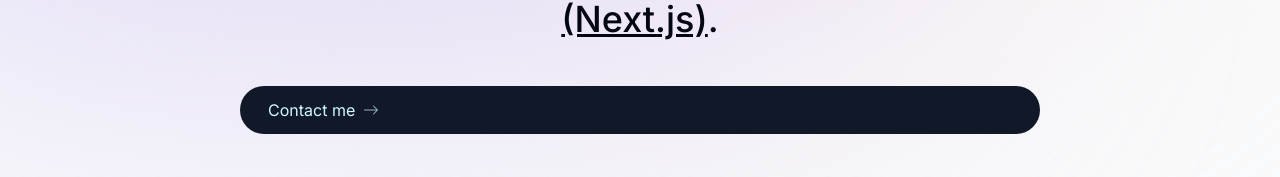
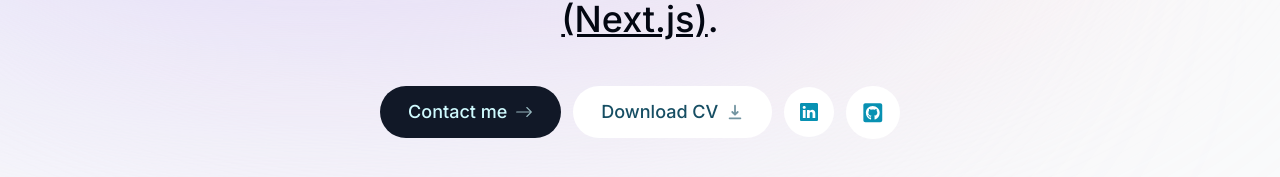
Before and after one commit to Nir132/Next-portfolio, a Next.js app: page / in a window 1280 px wide. Shown: the part 477-654 px from the top of the page. Built offline with nearby package versions, Linux system fonts and the light colour scheme.

Commit message:
finished intro

```diff
--- a/components/Intro.tsx
+++ b/components/Intro.tsx
@@ -4,6 +4,8 @@ import Image from 'next/image'
 import { motion } from 'framer-motion'
 import Link from 'next/link'
 import { BsArrowRight, BsLinkedin } from "react-icons/bs";
+import {HiDownload } from "react-icons/hi";
+import { FaGithubSquare } from 'react-icons/fa';
 
 export default function Intro() {
   return (
@@ -43,10 +45,42 @@ export default function Intro() {
             building <span className="italic">sites & apps</span>. My focus is{" "}
             <span className="underline">Data and React (Next.js)</span>.
         </motion.h1>
-        <div>
-          <Link href="#contact" className='bg-gray-900 px-7 py-3 flex items-center gap-2 rounded-full text-cyan-100'>Contact me
-           <BsArrowRight className="opacity-70 group-hover:translate-x-1 transition" /></Link>
-        </div>
+        <motion.div className='flex flex-col sm:flex-row items-center justify-center
+         gap-3 px-2 text-lg font-medium'
+         initial={{opacity:0, y:100}}
+         animate={{opacity:1 ,y:0}}
+         transition={{
+            delay:0.1
+         }}>
+          <Link href="#contact" className='bg-gray-900 px-7 py-3 flex items-center gap-2 rounded-full outline-none
+          focus:scale-110 hover:scale-110 hover:bg-gray-950 active:scale-105 transition text-cyan-100'>Contact me
+           <BsArrowRight className="opacity-70 group-hover:translate-x-1 transition" />
+           </Link>
+           <a
+            className="group bg-white px-7 py-3 flex items-center gap-2  text-cyan-900 rounded-full outline-none focus:scale-110 hover:scale-110 active:scale-105 transition cursor-pointer border-Black dark:bg-white/10"
+            href="/Nir Leibler Resume 2024.pdf"
+            download
+         >
+          Download CV{" "}
+          <HiDownload className="opacity-60 group-hover:translate-y-1 transition" />
+        </a>
+
+        <a
+          className="bg-white p-4 text-cyan-600 hover:text-cyan-850 flex items-center gap-2 rounded-full focus:scale-[1.15] hover:scale-[1.15] active:scale-105 transition cursor-pointer borderBlack dark:bg-white/10 dark:text-white/60"
+          href="https://www.linkedin.com/in/nir-leibler-a937b91a9/"
+          target="_blank"
+        >
+          <BsLinkedin />
+        </a>
+
+        <a
+          className="bg-white p-4 text-cyan-600 flex items-center gap-2 text-[1.35rem] rounded-full focus:scale-[1.15] hover:scale-[1.15] hover:text-cyan-850 active:scale-105 transition cursor-pointer borderBlack dark:bg-white/10 dark:text-white/60"
+          href="https://github.com/Nir132"
+          target="_blank"
+        >
+          <FaGithubSquare />
+        </a>
+        </motion.div>
     </section>
   )
 }
```
Also changed, not shown: 1 other file (tests, documents, lock files or other folders).
